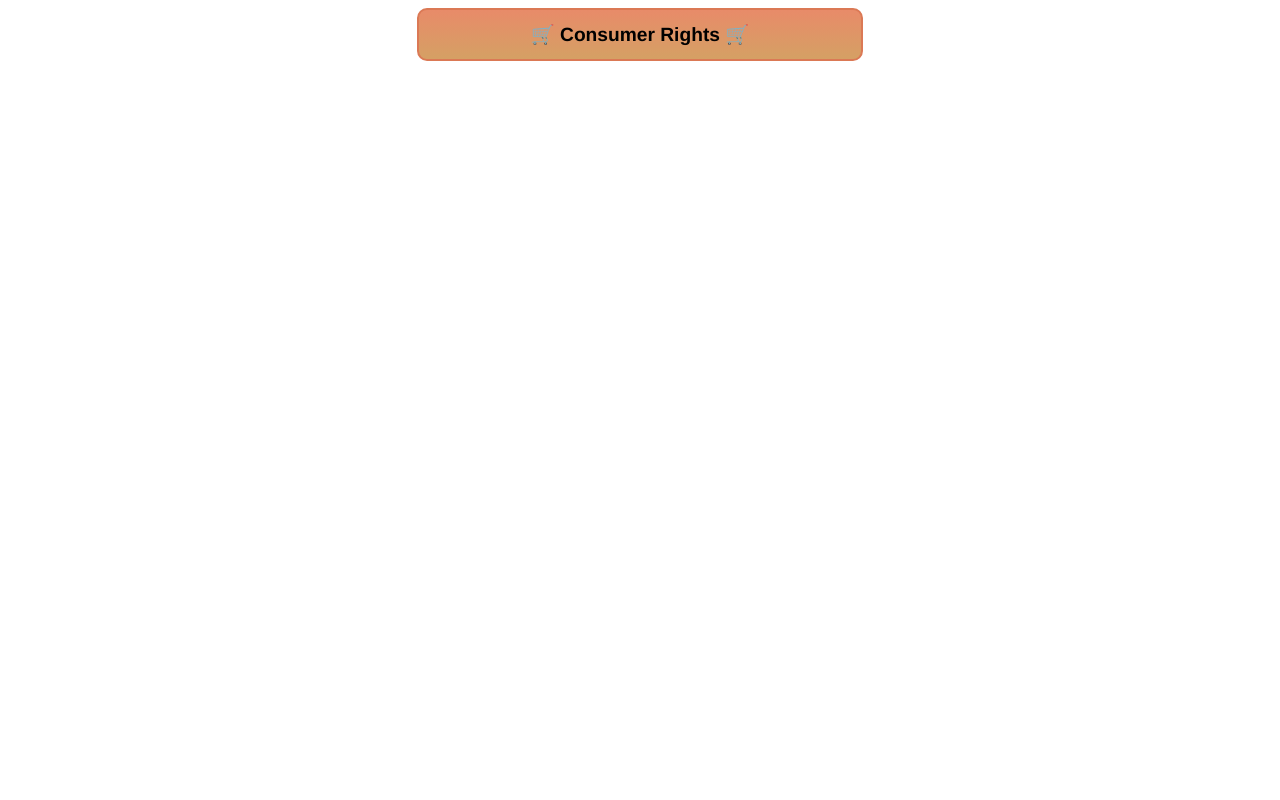
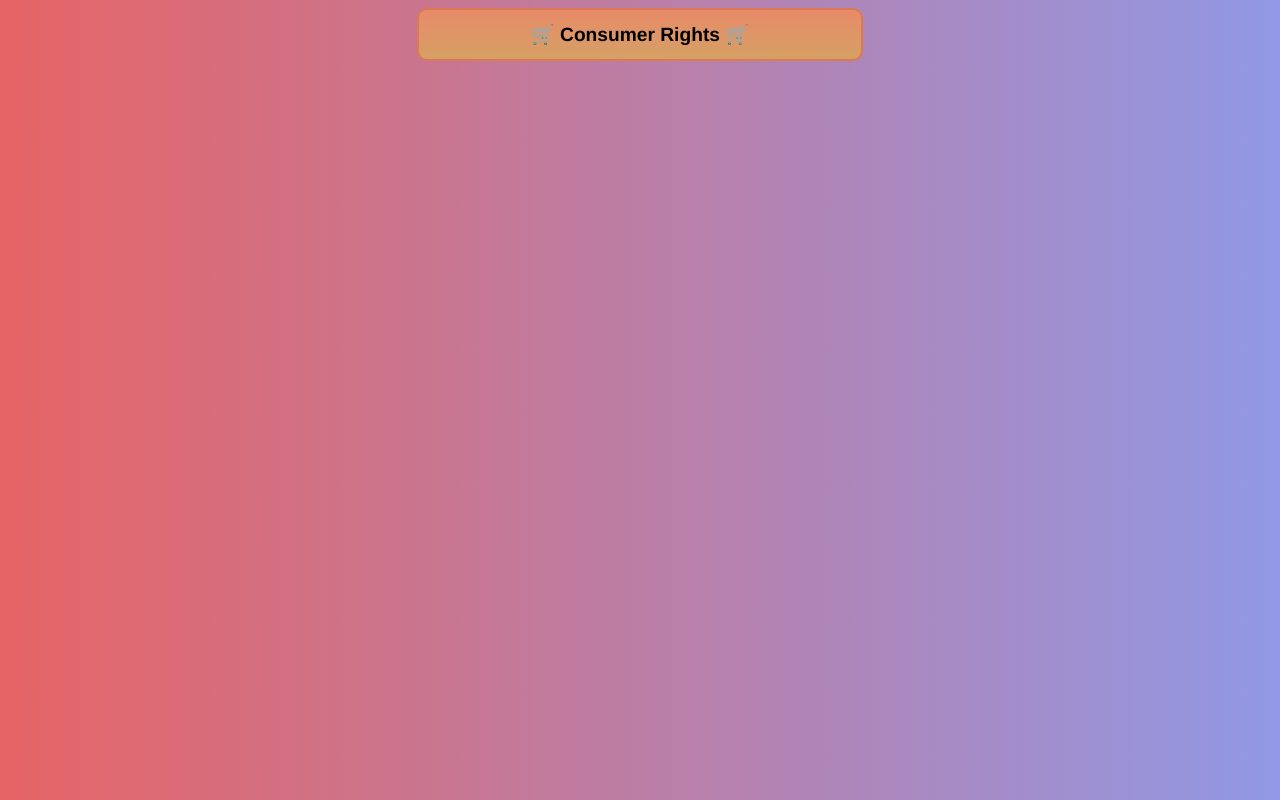
Before and after one commit to ConfusedGMCST/CRWebsite, a plain HTML site: page index.html in a window 1280 px wide. Drawn offline with Linux system fonts and the light colour scheme.

Commit message:
added a gradient background
probably need to make it compatible across all platforms

```diff
--- a/style.css
+++ b/style.css
@@ -1,6 +1,6 @@
-/*.body {
-
-}*/
+body {
+    background: linear-gradient(90deg, #e66465, #9198e5);
+}
 
 .page1Header {
     width: 35%;
```
